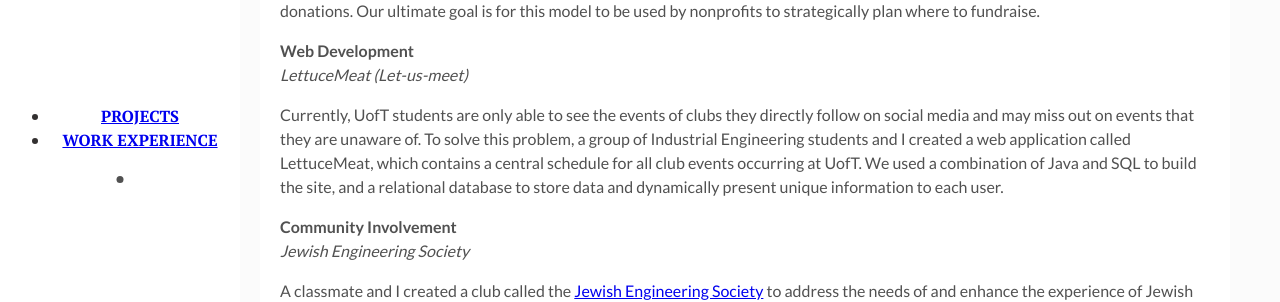
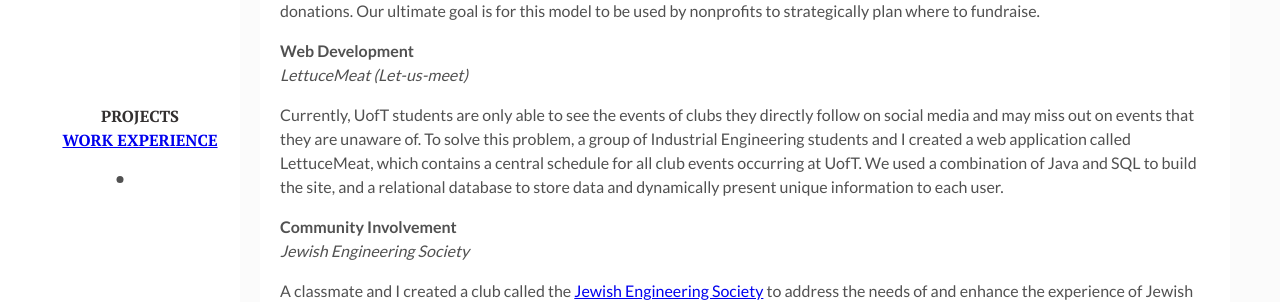
Before and after one commit to laylafrischman/laylafrischman.github.io, a Jekyll site: the page built from index.md, in a window 1280 px wide. Shown: the part 395-697 px from the top of the page. Built offline with Jekyll 4.4.1, drawn with Linux system fonts in a browser that asks for light colours.

Commit message:
Update sidebar.html

```diff
--- a/_includes/sidebar.html
+++ b/_includes/sidebar.html
@@ -13,7 +13,7 @@
 
   <div class="about">
     <div class="author-name">
-    <ul>
+    <ul style="list-style-type: none;>
   <li><a href="default.asp">Projects</a></li>
   <li><a href="news.asp">Work Experience</a></li>
   </ul>
```
